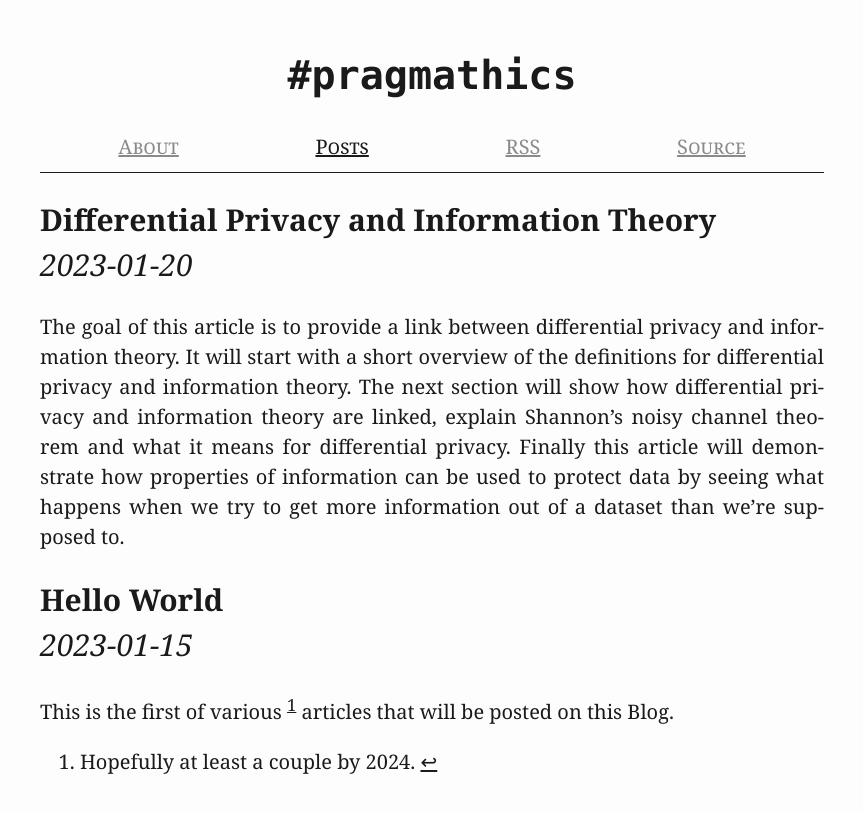
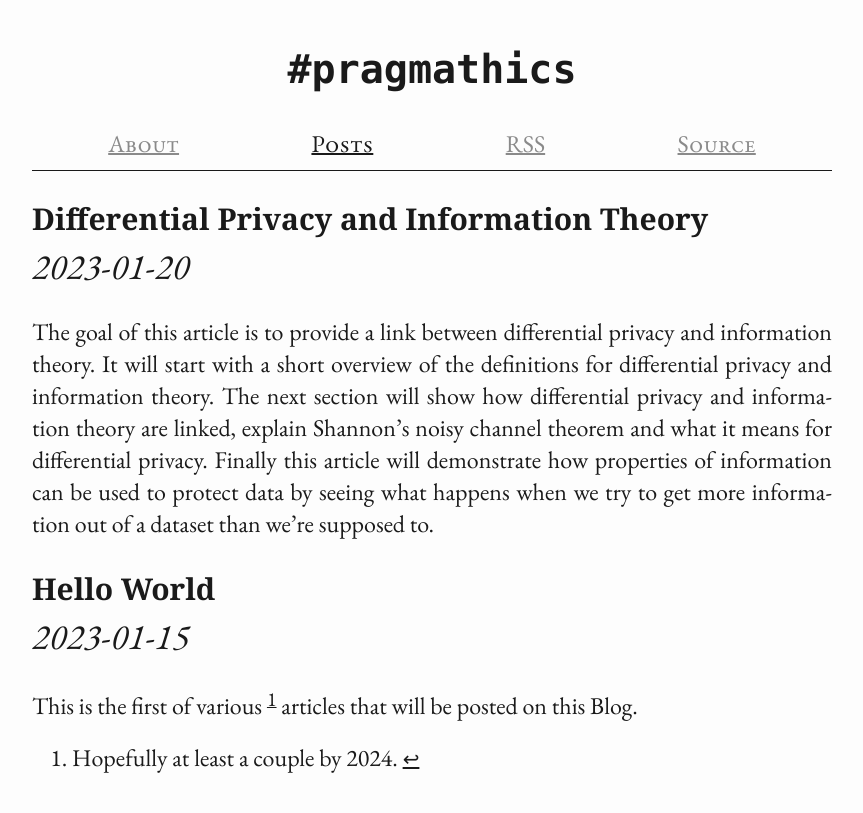
Before and after one commit to Shiandow/shiandow.github.io, a Jekyll site: the page built from index.md, in a window 1280 px wide. Shown: the top 813 px of the page, without its empty margins (208-1071 px from the left). Built offline with Jekyll 4.4.1, drawn with Linux system fonts in a browser that asks for light colours; some web fonts are replaced.

Commit message:
Use Garamond as default Font

```diff
--- a/assets/styles/default.css
+++ b/assets/styles/default.css
@@ -1,10 +1,46 @@
+/* Fonts */
+@font-face {
+  font-family: 'EB Garamond';
+  font-style: italic;
+  font-weight: 400;
+  font-display: fallback;
+  size-adjust: 120%;
+  src: url(/assets/fonts/garamond/EBGaramond-Italic.woff2) format('woff2');
+}
+@font-face {
+  font-family: 'EB Garamond';
+  font-style: italic;
+  font-weight: 700;
+  font-display: fallback;
+  size-adjust: 120%;
+  src: url(/assets/fonts/garamond/EBGaramond-BoldItalic.woff2) format('woff2');
+}
+@font-face {
+  font-family: 'EB Garamond';
+  font-style: normal;
+  font-weight: 400;
+  font-display: fallback;
+  size-adjust: 120%;
+  src: url(/assets/fonts/garamond/EBGaramond-Regular.woff2) format('woff2');
+}
+@font-face {
+  font-family: 'EB Garamond';
+  font-style: normal;
+  font-weight: 700;
+  font-display: fallback;
+  size-adjust: 120%;
+  src: url(/assets/fonts/garamond/EBGaramond-Bold.woff2) format('woff2');
+}
+
 /* Basics */
 html {
-    line-height: 1.5;
-    font-family: Georgia, serif;
+    line-height: 1.6;
+    font-family: 'EB Garamond', Georgia, serif;
     font-size: 20px;
     color: #1a1a1a;
     background-color: #fdfdfd;
+}
+body {
     max-width: 40em;
     margin: auto;
 }
```
